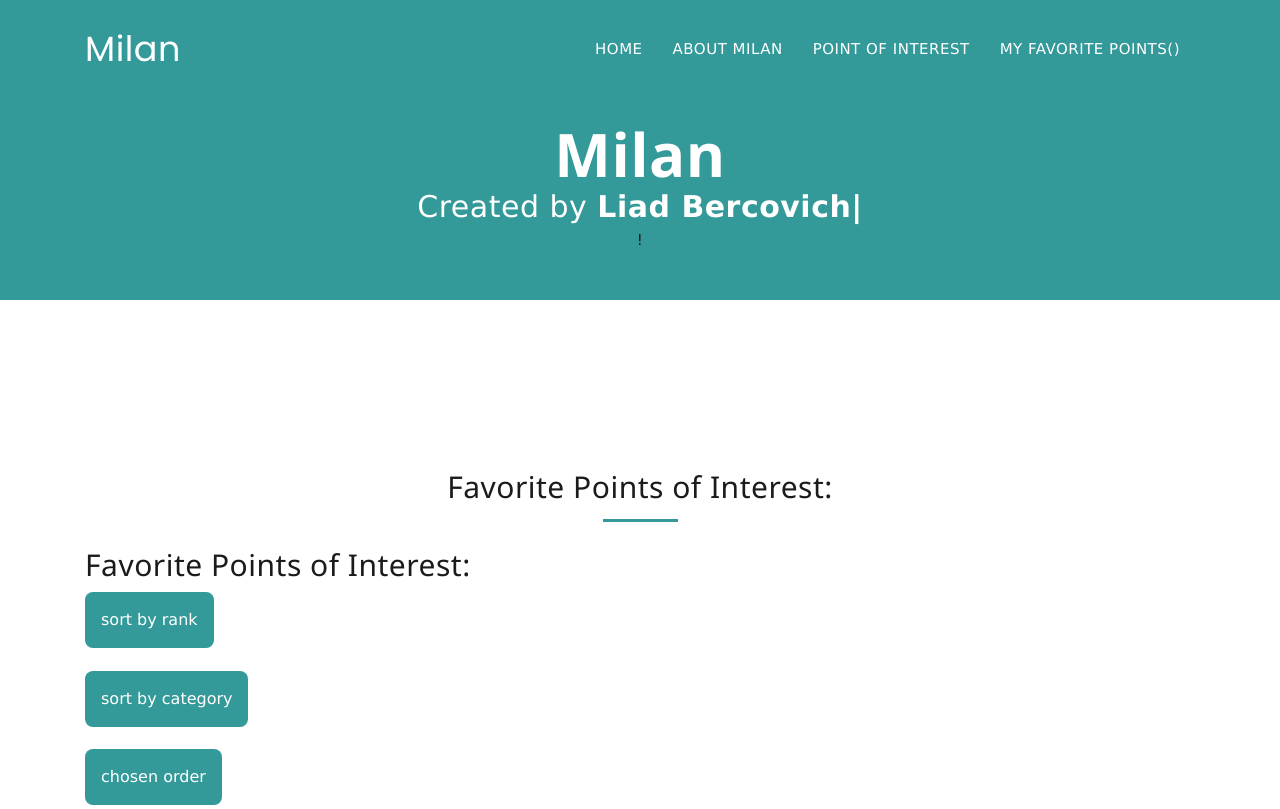
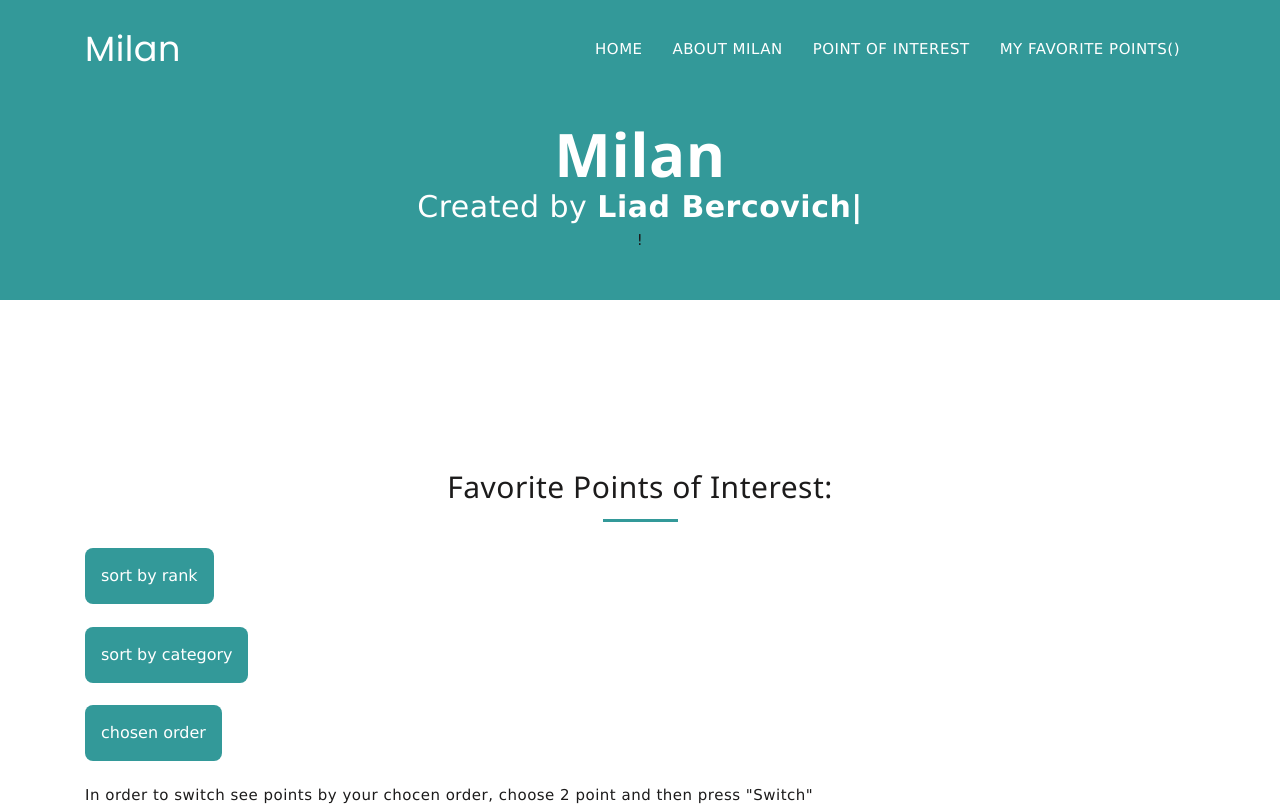
Before and after one commit to Amit223/poiweb, a website: page index.html at #!/favorite in a window 1280 px wide. Shown: the top 809 px of the page. Drawn offline with nearby package versions, Linux system fonts and the light colour scheme; some packages are replaced by stand-ins of ours; no server answers.

Commit message:
fix favorite

```diff
--- a/views/favorite.html
+++ b/views/favorite.html
@@ -4,7 +4,6 @@
         <span class="mu-header-dot"></span>
     </div>
         <div class="container" data-ng-init="load()">
-                <h2>Favorite Points of Interest:</h2>
                 <div ng-hide="showPoi">
                     <button class="button" ng-click="sortButtonClick()">sort by rank</button><br><br>
                     <button class="button" ng-click="sortButtonClickCategory()">sort by category</button><br><br>
```
